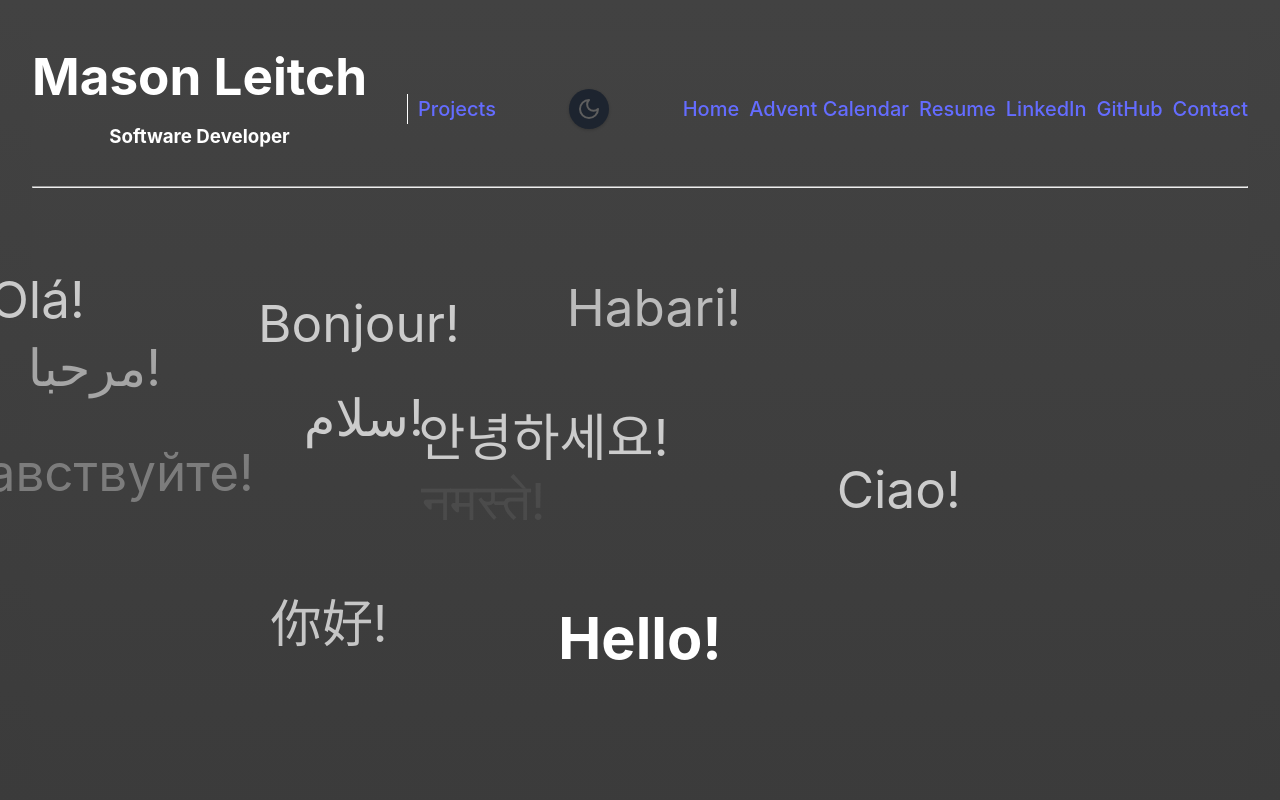
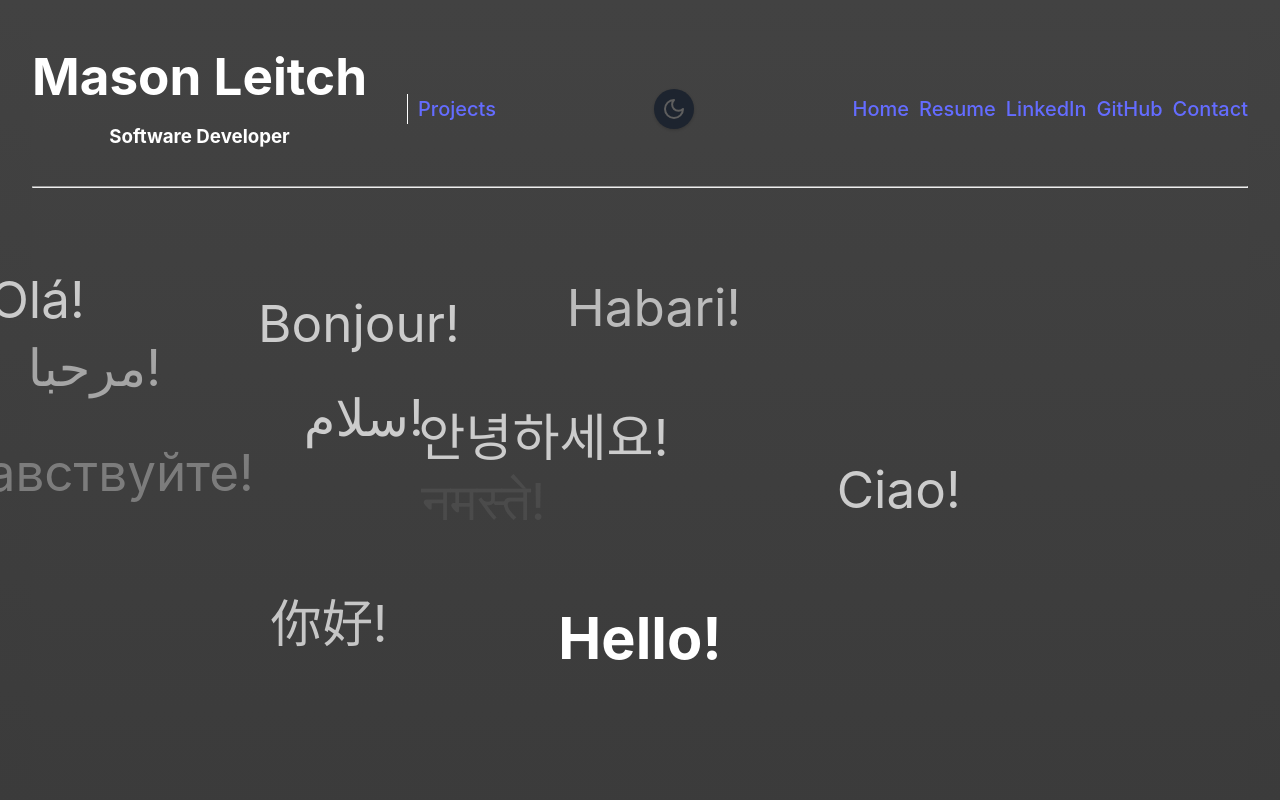
Before and after one commit to masonym/masonym.github.io, a React (Vite) app: page / in a window 1280 px wide. Shown: the top 800 px of the page. Built offline with nearby package versions, Linux system fonts and the light colour scheme.

Commit message:
Removed advent calendar from navbar

```diff
--- a/src/components/Header/Header.jsx
+++ b/src/components/Header/Header.jsx
@@ -50,7 +50,7 @@ function Header({ projectsRef }) {
                 </div>
                 <ul className={styles.navItems}>
                     <li><Link to="/" className={styles.link}>Home</Link></li>
-                    <li><Link to="/advent" className={styles.link}>Advent Calendar</Link></li>
+                    {/* <li><Link to="/advent" className={styles.link}>Advent Calendar</Link></li> */}
                     <li><a href="#" onClick={handleResumeClick}>Resume</a></li>
                     <li><a href="https://www.linkedin.com/in/mason-leitch-78b90a206/" target='_blank'>LinkedIn</a></li>
                     <li><a href="https://github.com/masonym" target='_blank'>GitHub</a></li>
```
